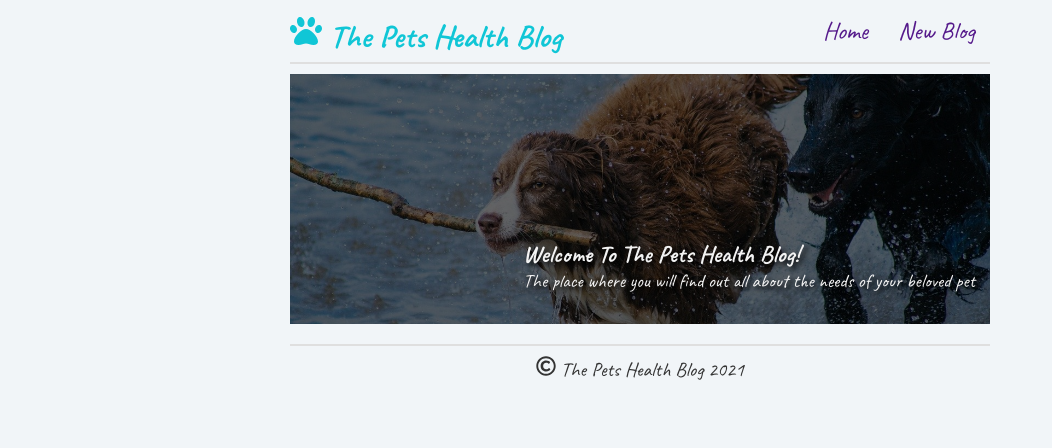
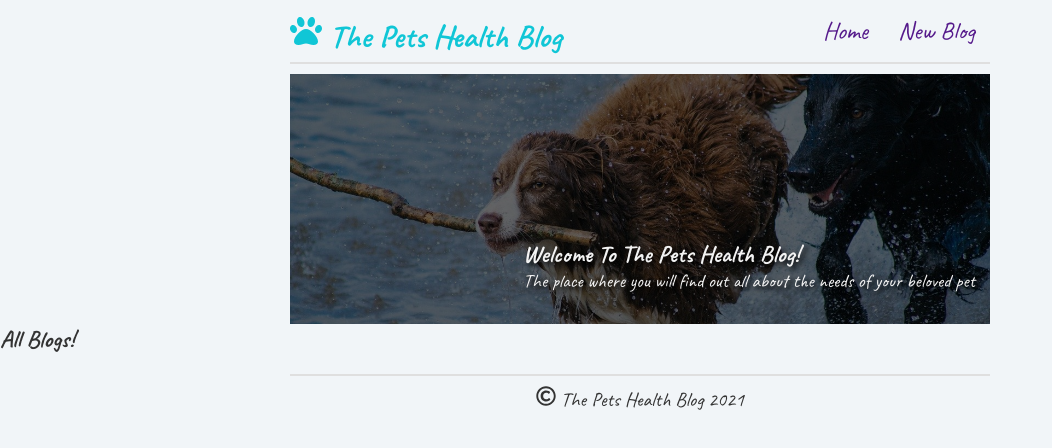
Before and after one commit to Malgorzata-Niemczyk/blog-app-react, a React (Create React App) app: page / in a window 1280 px wide. Shown: the top 448 px of the page, without its empty margins (0-1052 px from the left). Built offline with nearby package versions, Linux system fonts and the light colour scheme.

Commit message:
import the BlogsList component and output it in the App component

```diff
--- a/src/App.js
+++ b/src/App.js
@@ -1,3 +1,4 @@
+import BlogsList from "./components/BlogsList";
 import Footer from "./components/Footer";
 import Header from "./components/Header";
 import Navigation from "./components/Navigation";
@@ -8,6 +9,7 @@ function App() {
     <div className="App">
       <Navigation />
       <Header />
+      <BlogsList />
       <Footer />
     </div>
   );
```
